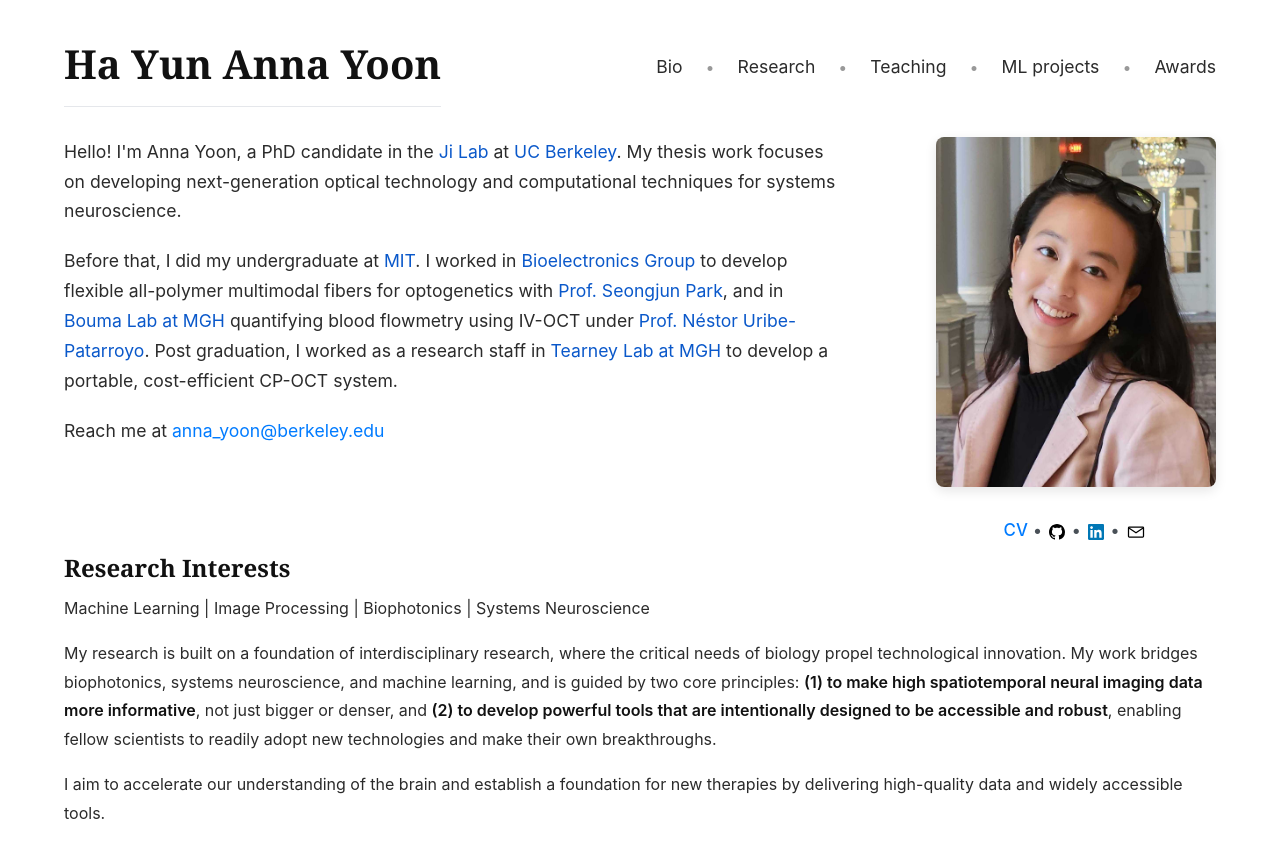
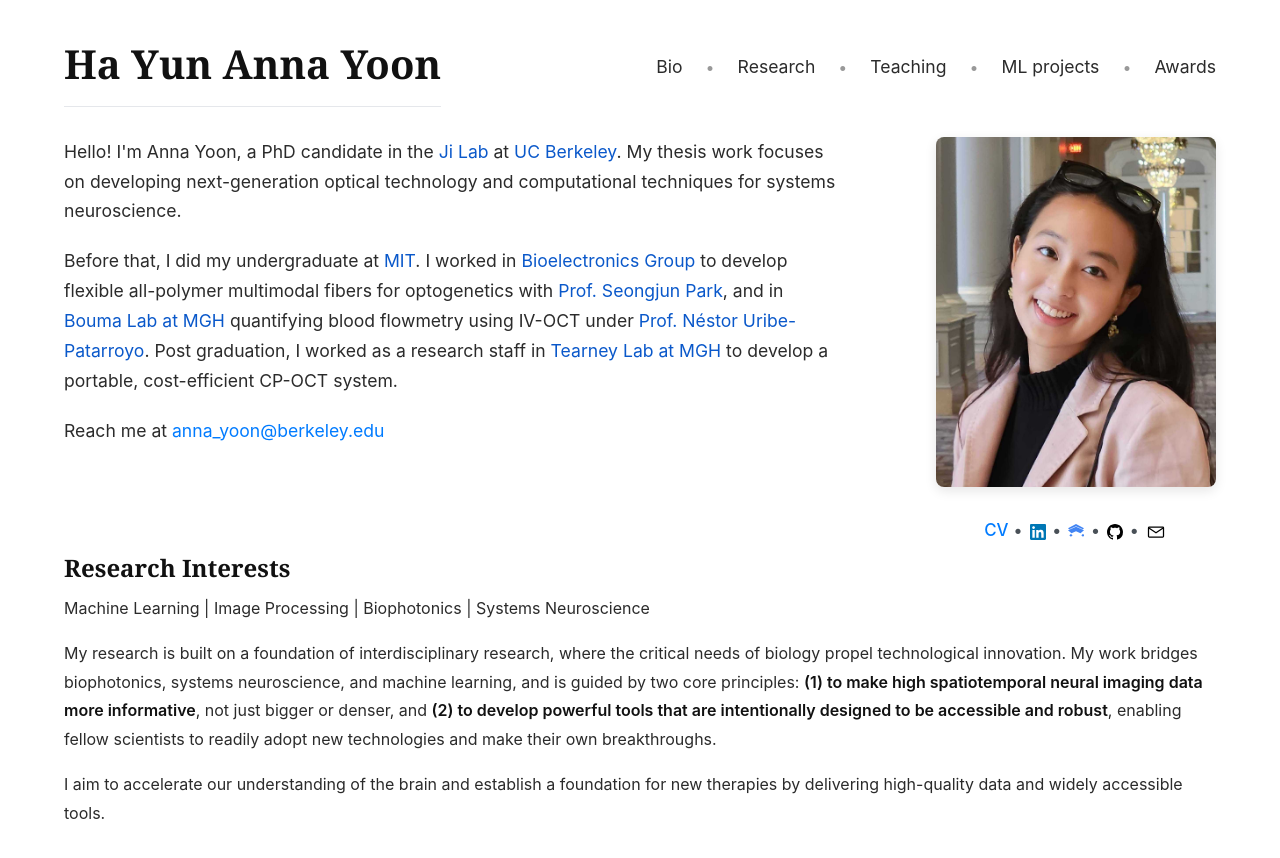
Before and after one commit to annahayoon/annahayoon.github.io, a Jekyll site: the page preview.html, which Jekyll copies as it is, in a window 1280 px wide. Shown: the top 858 px of the page. Built offline with Jekyll 4.4.1, drawn with Linux system fonts in a browser that asks for light colours.

Commit message:
Add Google Scholar icon and reorder contact links (CV, LinkedIn, Google Scholar, GitHub, Email)

```diff
--- a/preview.html
+++ b/preview.html
@@ -124,14 +124,19 @@
                   <div style="margin-top: 20px; text-align: center;">
                     <p style="font-size: 1.056rem; color: #495057; margin: 10px 0 20px 0;">
                         <a href="assets/cv/Yoon_CV_Fall2025.pdf" target="_blank" style="color: #007bff; text-decoration: none; font-weight: 500;">CV</a> •
+                        <a href="https://www.linkedin.com/in/ha-yun-anna-yoon" target="_blank" style="color: #007bff; text-decoration: none; font-weight: 500;">
+                            <svg width="16" height="16" viewBox="0 0 24 24" xmlns="http://www.w3.org/2000/svg" style="vertical-align: middle; margin: 0 2px;">
+                                <path d="M20.447 20.452h-3.554v-5.569c0-1.328-.027-3.037-1.852-3.037-1.853 0-2.136 1.445-2.136 2.939v5.667H9.351V9h3.414v1.561h.046c.477-.9 1.637-1.85 3.37-1.85 3.601 0 4.267 2.37 4.267 5.455v6.286zM5.337 7.433c-1.144 0-2.063-.926-2.063-2.065 0-1.138.92-2.063 2.063-2.063 1.14 0 2.064.925 2.064 2.063 0 1.139-.925 2.065-2.064 2.065zm1.782 13.019H3.555V9h3.564v11.452zM22.225 0H1.771C.792 0 0 .774 0 1.729v20.542C0 23.227.792 24 1.771 24h20.451C23.2 24 24 23.227 24 22.271V1.729C24 .774 23.2 0 22.222 0h.003z" fill="#0077B5"/>
+                            </svg>
+                        </a> •
+                        <a href="https://scholar.google.com/citations?user=hX04JuYAAAAJ" target="_blank" rel="noopener" style="color: #007bff; text-decoration: none; font-weight: 500;" title="Google Scholar">
+                            <svg width="16" height="16" viewBox="0 0 24 24" xmlns="http://www.w3.org/2000/svg" style="vertical-align: middle; margin: 0 2px;">
+                                <path d="M5.242 13.769L0 9.224 12 4.31l12 4.914-5.242 4.543-6.758-2.885-6.758 2.885zm-.819 1.081l-2.468 2.145 2.468 2.144 2.469-2.144-2.469-2.145zm18.01 0l-2.468 2.145 2.468 2.144 2.469-2.144-2.469-2.145zM12 0L0 6.479l1.757 1.529 10.243-4.46 10.243 4.46L24 6.479 12 0z" fill="#4285F4"/>
+                            </svg>
+                        </a> •
                         <a href="https://github.com/annahayoon" target="_blank" style="color: #007bff; text-decoration: none; font-weight: 500;">
                             <svg width="16" height="16" viewBox="0 0 16 16" fill="#000000" xmlns="http://www.w3.org/2000/svg" style="vertical-align: middle; margin: 0 2px;">
                                 <path d="M8 0C3.58 0 0 3.58 0 8c0 3.54 2.29 6.53 5.47 7.59.4.07.55-.17.55-.38 0-.19-.01-.82-.01-1.49-2.01.37-2.53-.49-2.69-.94-.09-.23-.48-.94-.82-1.13-.28-.15-.68-.52-.01-.53.63-.01 1.08.58 1.23.82.72 1.21 1.87.87 2.33.66.07-.52.28-.87.51-1.07-1.78-.2-3.64-.89-3.64-3.95 0-.87.31-1.59.82-2.15-.08-.2-.36-1.02.08-2.12 0 0 .67-.21 2.2.82.64-.18 1.32-.27 2-.27s1.36.09 2 .27c1.53-1.03 2.2-.82 2.2-.82.44 1.1.16 1.92.08 2.12.51.56.82 1.28.82 2.15 0 3.07-1.87 3.75-3.65 3.95.29.25.54.73.54 1.48 0 1.07-.01 1.93-.01 2.2 0 .21.15.46.55.38A8.013 8.013 0 0016 8c0-4.42-3.58-8-8-8z"/>
-                            </svg>
-                        </a> •
-                        <a href="https://www.linkedin.com/in/ha-yun-anna-yoon" target="_blank" style="color: #007bff; text-decoration: none; font-weight: 500;">
-                            <svg width="16" height="16" viewBox="0 0 24 24" xmlns="http://www.w3.org/2000/svg" style="vertical-align: middle; margin: 0 2px;">
-                                <path d="M20.447 20.452h-3.554v-5.569c0-1.328-.027-3.037-1.852-3.037-1.853 0-2.136 1.445-2.136 2.939v5.667H9.351V9h3.414v1.561h.046c.477-.9 1.637-1.85 3.37-1.85 3.601 0 4.267 2.37 4.267 5.455v6.286zM5.337 7.433c-1.144 0-2.063-.926-2.063-2.065 0-1.138.92-2.063 2.063-2.063 1.14 0 2.064.925 2.064 2.063 0 1.139-.925 2.065-2.064 2.065zm1.782 13.019H3.555V9h3.564v11.452zM22.225 0H1.771C.792 0 0 .774 0 1.729v20.542C0 23.227.792 24 1.771 24h20.451C23.2 24 24 23.227 24 22.271V1.729C24 .774 23.2 0 22.222 0h.003z" fill="#0077B5"/>
                             </svg>
                         </a> •
                         <a href="mailto:anna_yoon@berkeley.edu" style="color: #007bff; text-decoration: none; font-weight: 500;">
```
Also changed, not shown: index.html (+10 -5 lines), index.md (+1 -1 lines).
